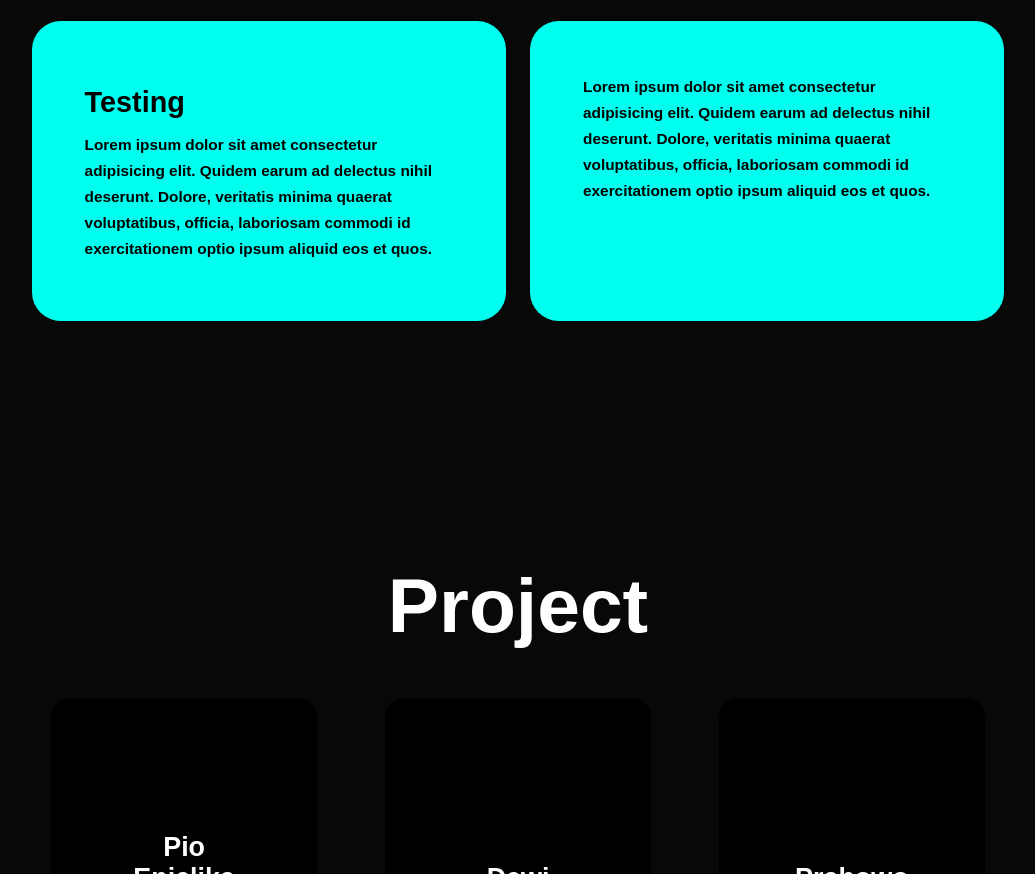
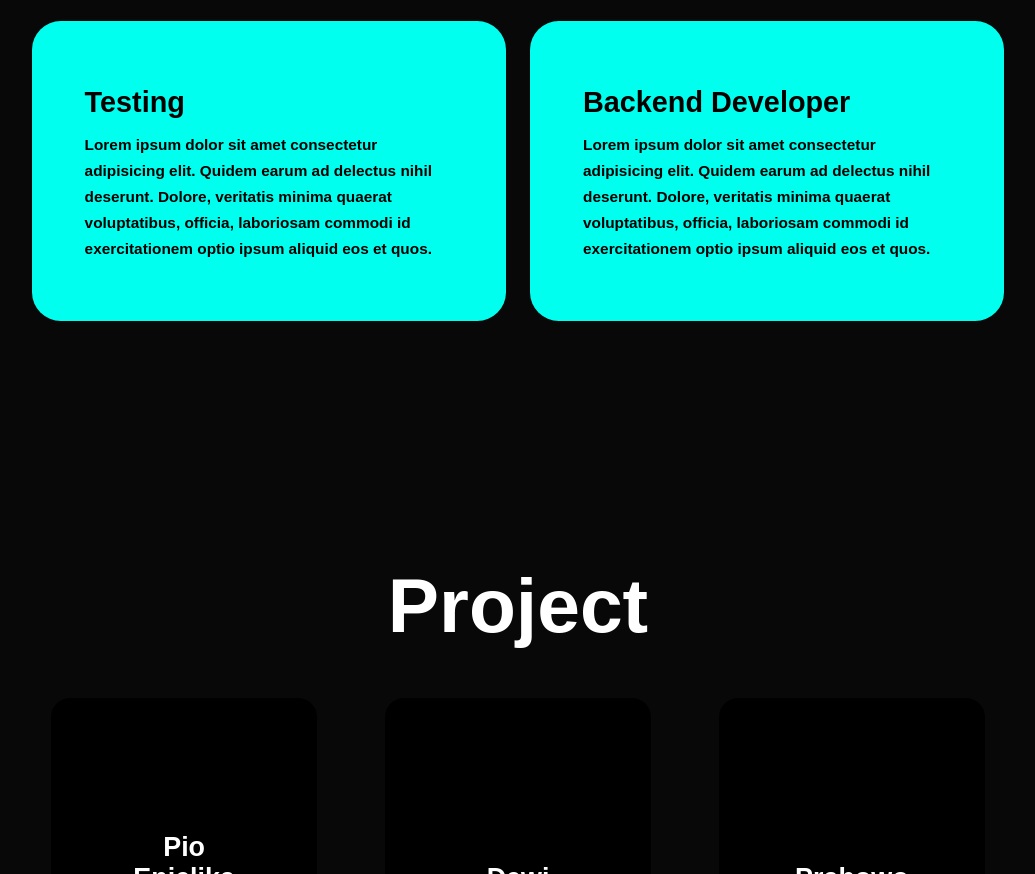
Before and after one commit to zalm99/Mywebsite, a plain HTML site: page index.html in a window 1280 px wide. Shown: the part 2538-3412 px from the top of the page, without its empty margins (122-1157 px from the left). Drawn offline with nearby package versions, Linux system fonts and the light colour scheme.

Commit message:
update website

```diff
--- a/index.html
+++ b/index.html
@@ -121,7 +121,7 @@
 
                 <div class="services-box">
                     <div class="services-info">
-                        <h4></h4>
+                        <h4>Backend Developer</h4>
                         <p>Lorem ipsum dolor sit amet consectetur adipisicing elit. Quidem earum ad delectus nihil deserunt. Dolore, veritatis minima quaerat voluptatibus, officia, laboriosam commodi id exercitationem optio ipsum aliquid eos et quos.</p>
                     </div>
                 </div>
```
